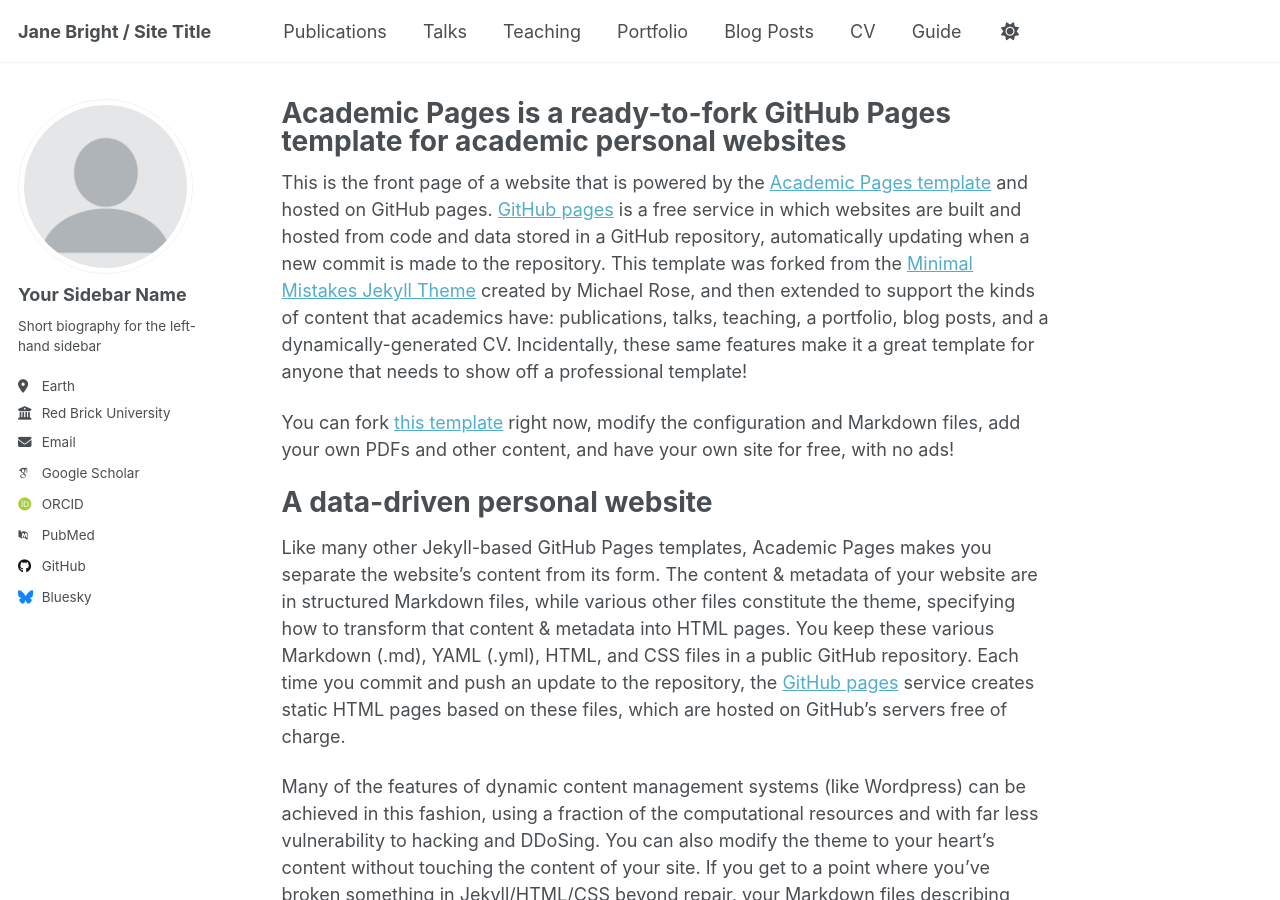
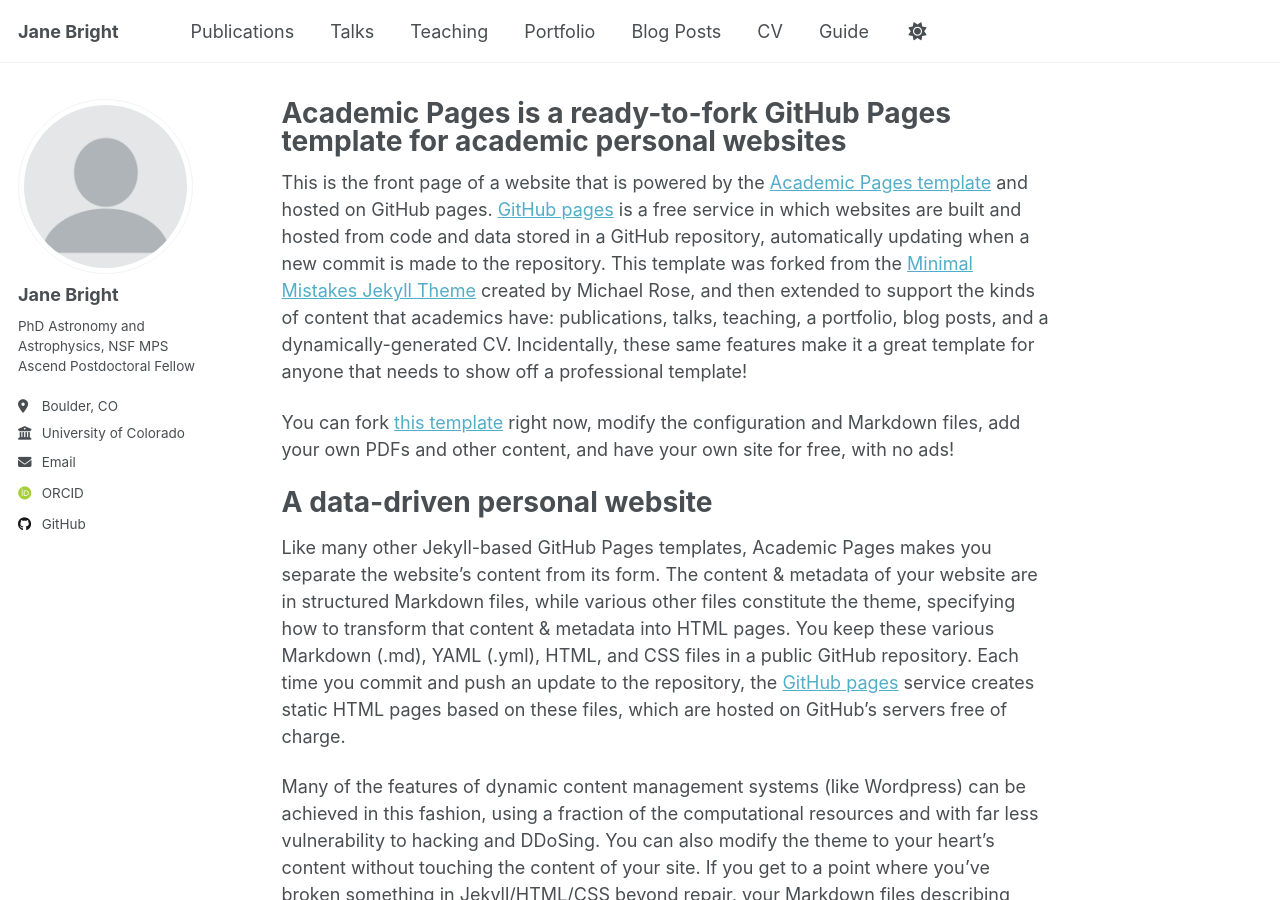
Before and after one commit to janeisbright/janebright, a Jekyll site: the page built from _pages/about.md, in a window 1280 px wide and 900 px high. Built offline with Jekyll 4.4.1, drawn with Linux system fonts in a browser that asks for light colours; some web fonts are replaced; a script that is not in the unit is left out.

Commit message:
Update _config.yml

```diff
--- a/_config.yml
+++ b/_config.yml
@@ -9,7 +9,7 @@
 # Basic Site Settings
 locale                   : "en-US"
 site_theme               : "default" # Currently available options are "default", "air"
-title                    : "Jane Bright / Site Title"
+title                    : "Jane Bright"
 title_separator          : "-"
 name                     : &name "Jane Bright"
 description              : &description "Your Name's academic portfolio"   # Update this with a general description of your site, this is the default if not overridden by a page
@@ -24,23 +24,23 @@
 author:
   # Biographic information
   avatar           : "profile.png"
-  name             : "Your Sidebar Name"
+  name             : "Jane Bright"
   pronouns         : # example: "she/her"
-  bio              : "Short biography for the left-hand sidebar"
-  location         : "Earth"
-  employer         : "Red Brick University"
+  bio              : "PhD Astronomy and Astrophysics, NSF MPS Ascend Postdoctoral Fellow"
+  location         : "Boulder, CO"
+  employer         : "University of Colorado"
   uri              : # URL
-  email            : "none@example.org"
+  email            : "jane.bright@colorado.edu"
 
   # Academic websites
   academia         : # URL
   arxiv            : # URL - Update with the correct link to your profile
-  googlescholar    : "https://scholar.google.com/citations?user=PS_CX0AAAAAJ"
+  googlescholar    : # "https://scholar.google.com/citations?user=PS_CX0AAAAAJ"
   inspire-hep      : # URL
   impactstory      : # URL
-  orcid            : "http://orcid.org/yourorcidurl"
+  orcid            : "https://orcid.org/0000-0003-2042-126X"
   semantic         : # URL
-  pubmed           : "https://www.ncbi.nlm.nih.gov/pubmed/?term=john+snow"
+  pubmed           : #"https://www.ncbi.nlm.nih.gov/pubmed/?term=john+snow"
   researchgate     : # URL
   scopus           : # URL
 
@@ -48,13 +48,13 @@
   bitbucket        : # Username - Update with your username on the site
   codepen          : # Username
   dribbble         : # Username
-  github           : "academicpages"
+  github           : "janeisbright"
   kaggle           : # Username
   stackoverflow    : # User number or user number and name (i.e., use "1" or "1/jeff-atwood")
 
   # Social media
   artstation       : # Username
-  bluesky          : "bsky.app" # Replace this with you Bluesky username
+  bluesky          : # "bsky.app" # Replace this with you Bluesky username
   facebook         : # Username
   flickr           : # Username
   foursquare       : # Username
```
